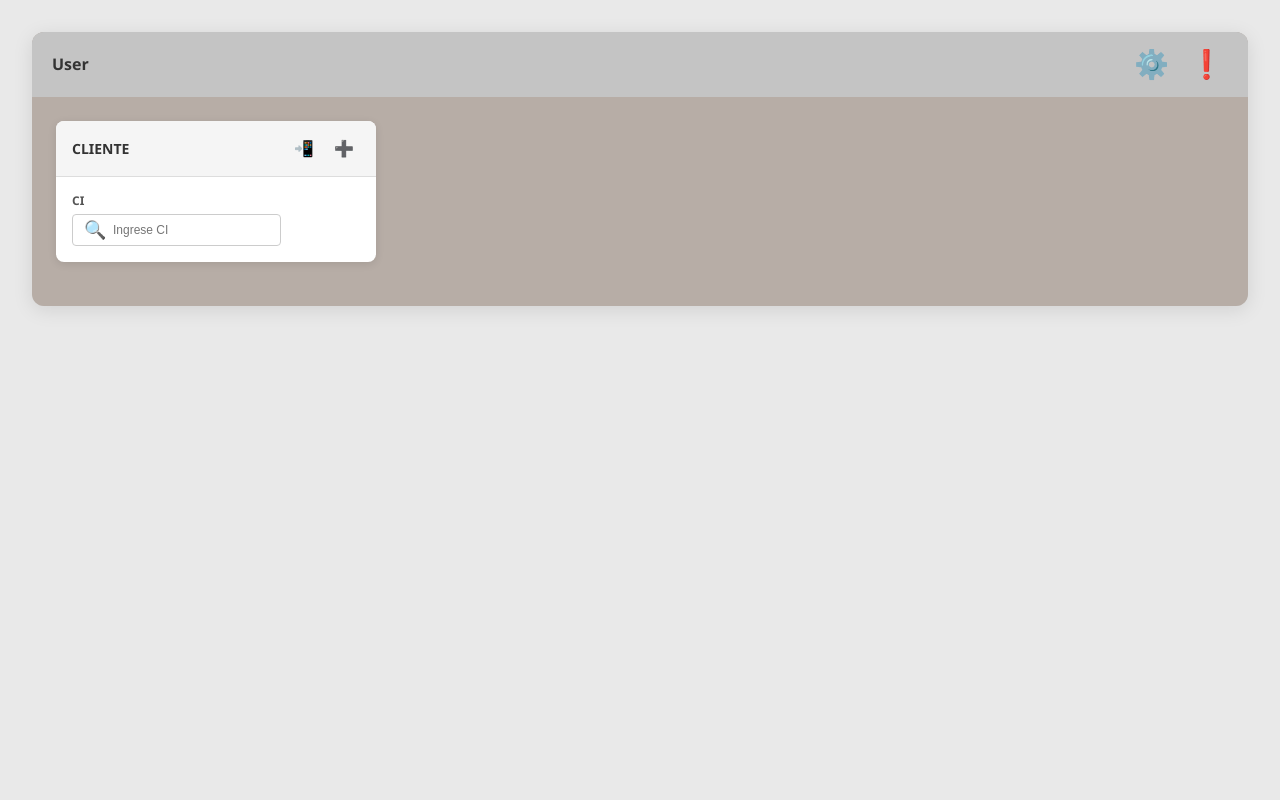
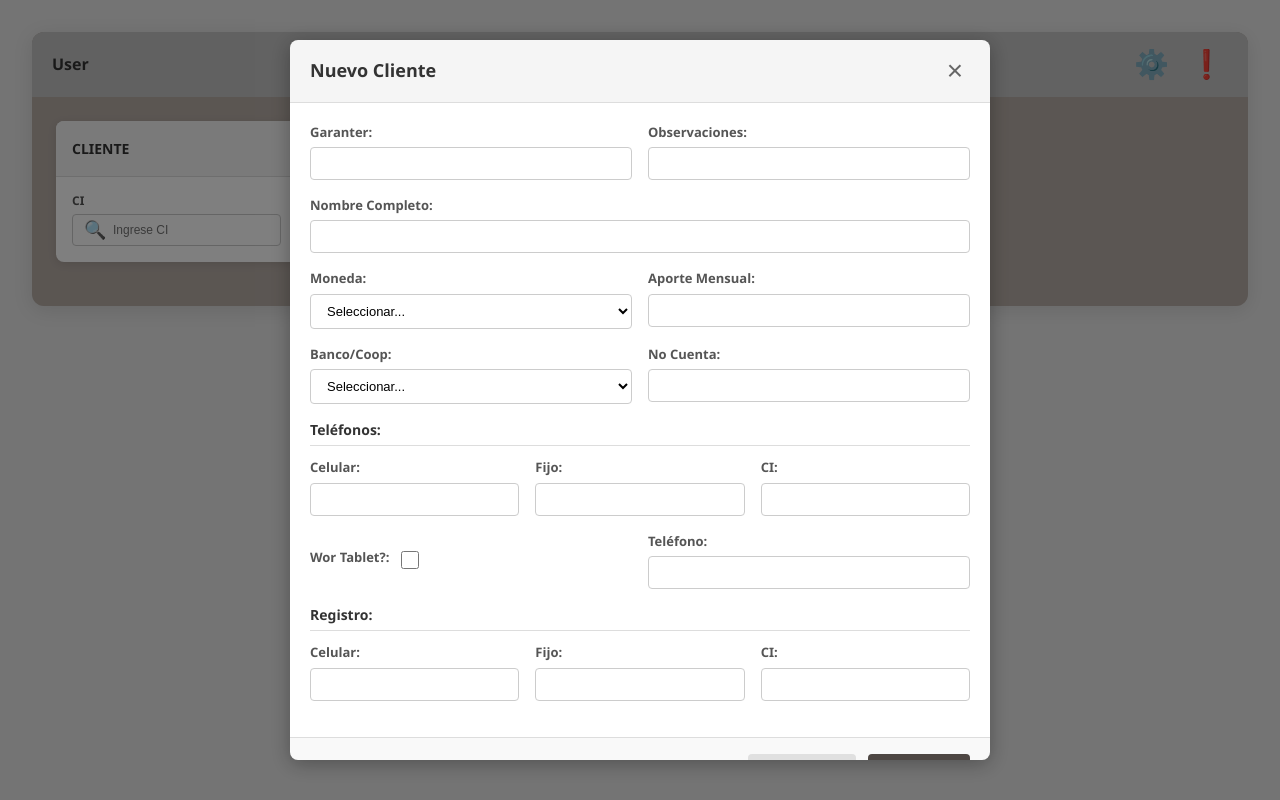
Before and after one commit to CRUXsur/usuario, a website built with Vite: page index.html in a window 1280 px wide. Both pictures are taken after a click on the button "Agregar nuevo cliente". Built offline with nearby package versions, Linux system fonts and the light colour scheme.

Commit message:
nuevo cliente UI

```diff
--- a/src/main.ts
+++ b/src/main.ts
@@ -1,5 +1,6 @@
 import './style.css'
 import { renderDashboard } from './dashboard.ts'
+import { inicializarModalNuevoCliente } from './nuevocliente.ts'
 
 
 
@@ -7,4 +8,5 @@ import { renderDashboard } from './dashboard.ts'
 // Inicializar el dashboard cuando el DOM esté listo
 document.addEventListener('DOMContentLoaded', () => {
   renderDashboard();
+  inicializarModalNuevoCliente();
 });
--- /dev/null
+++ b/src/nuevocliente.ts
@@ -0,0 +1,196 @@
+// Función para crear el HTML del modal de nuevo cliente
+export function createNuevoClienteModal(): string {
+    return `
+        <div id="modal-nuevo-cliente" class="modal-overlay">
+            <div class="modal-content">
+                <div class="modal-header">
+                    <h2>Nuevo Cliente</h2>
+                    <button class="close-modal" id="close-modal-btn">&times;</button>
+                </div>
+                <div class="modal-body">
+                    <form id="form-nuevo-cliente">
+                        <div class="form-row">
+                            <div class="form-group">
+                                <label for="garanter">Garanter:</label>
+                                <input type="text" id="garanter" name="garanter">
+                            </div>
+                            <div class="form-group">
+                                <label for="observaciones">Observaciones:</label>
+                                <input type="text" id="observaciones" name="observaciones">
+                            </div>
+                        </div>
+
+                        <div class="form-row">
+                            <div class="form-group full-width">
+                                <label for="nombre-completo">Nombre Completo:</label>
+                                <input type="text" id="nombre-completo" name="nombre-completo">
+                            </div>
+                        </div>
+
+                        <div class="form-row">
+                            <div class="form-group">
+                                <label for="moneda">Moneda:</label>
+                                <select id="moneda" name="moneda">
+                                    <option value="">Seleccionar...</option>
+                                    <option value="USD">USD</option>
+                                    <option value="BS">BS</option>
+                                </select>
+                            </div>
+                            <div class="form-group">
+                                <label for="aporte-mensual">Aporte Mensual:</label>
+                                <input type="text" id="aporte-mensual" name="aporte-mensual">
+                            </div>
+                        </div>
+
+                        <div class="form-row">
+                            <div class="form-group">
+                                <label for="banco-coop">Banco/Coop:</label>
+                                <select id="banco-coop" name="banco-coop">
+                                    <option value="">Seleccionar...</option>
+                                    <option value="banco1">Banco 1</option>
+                                    <option value="banco2">Banco 2</option>
+                                </select>
+                            </div>
+                            <div class="form-group">
+                                <label for="no-cuenta">No Cuenta:</label>
+                                <input type="text" id="no-cuenta" name="no-cuenta">
+                            </div>
+                        </div>
+
+                        <div class="form-section">
+                            <h3>Teléfonos:</h3>
+                            <div class="form-row">
+                                <div class="form-group-small">
+                                    <label for="tel-celular">Celular:</label>
+                                    <input type="text" id="tel-celular" name="tel-celular">
+                                </div>
+                                <div class="form-group-small">
+                                    <label for="tel-fijo">Fijo:</label>
+                                    <input type="text" id="tel-fijo" name="tel-fijo">
+                                </div>
+                                <div class="form-group-small">
+                                    <label for="tel-ci">CI:</label>
+                                    <input type="text" id="tel-ci" name="tel-ci">
+                                </div>
+                            </div>
+                        </div>
+
+                        <div class="form-row">
+                            <div class="form-group checkbox-group">
+                                <label for="wor-tablet">Wor Tablet?:</label>
+                                <input type="checkbox" id="wor-tablet" name="wor-tablet">
+                            </div>
+                            <div class="form-group">
+                                <label for="telefono">Teléfono:</label>
+                                <input type="text" id="telefono" name="telefono">
+                            </div>
+                        </div>
+
+                        <div class="form-section">
+                            <h3>Registro:</h3>
+                            <div class="form-row">
+                                <div class="form-group-small">
+                                    <label for="reg-celular">Celular:</label>
+                                    <input type="text" id="reg-celular" name="reg-celular">
+                                </div>
+                                <div class="form-group-small">
+                                    <label for="reg-fijo">Fijo:</label>
+                                    <input type="text" id="reg-fijo" name="reg-fijo">
+                                </div>
+                                <div class="form-group-small">
+                                    <label for="reg-ci">CI:</label>
+                                    <input type="text" id="reg-ci" name="reg-ci">
+                                </div>
+                            </div>
+                        </div>
+                    </form>
+                </div>
+                <div class="modal-footer">
+                    <button type="button" class="btn-cancelar" id="btn-cancelar">Cancelar</button>
+                    <button type="button" class="btn-guardar" id="btn-guardar">Guardar</button>
+                </div>
+            </div>
+        </div>
+    `;
+}
+
+// Función para mostrar el modal
+export function mostrarModalNuevoCliente(): void {
+    const modal = document.getElementById('modal-nuevo-cliente');
+    if (modal) {
+        modal.style.display = 'flex';
+    }
+}
+
+// Función para cerrar el modal
+export function cerrarModalNuevoCliente(): void {
+    const modal = document.getElementById('modal-nuevo-cliente');
+    if (modal) {
+        modal.style.display = 'none';
+        // Limpiar formulario
+        const form = document.getElementById('form-nuevo-cliente') as HTMLFormElement;
+        if (form) {
+            form.reset();
+        }
+    }
+}
+
+// Función para configurar los event listeners del modal
+export function configurarEventListenersModal(): void {
+    // Botón de cerrar (X)
+    const closeBtn = document.getElementById('close-modal-btn');
+    if (closeBtn) {
+        closeBtn.addEventListener('click', cerrarModalNuevoCliente);
+    }
+
+    // Botón cancelar
+    const cancelBtn = document.getElementById('btn-cancelar');
+    if (cancelBtn) {
+        cancelBtn.addEventListener('click', cerrarModalNuevoCliente);
+    }
+
+    // Botón guardar
+    const guardarBtn = document.getElementById('btn-guardar');
+    if (guardarBtn) {
+        guardarBtn.addEventListener('click', () => {
+            const form = document.getElementById('form-nuevo-cliente') as HTMLFormElement;
+            if (form) {
+                // Aquí puedes agregar la lógica para guardar los datos
+                const formData = new FormData(form);
+                const data = Object.fromEntries(formData.entries());
+                console.log('Datos del cliente:', data);
+
+                // Cerrar modal después de guardar
+                cerrarModalNuevoCliente();
+            }
+        });
+    }
+
+    // Cerrar modal al hacer click fuera de él
+    const modalOverlay = document.getElementById('modal-nuevo-cliente');
+    if (modalOverlay) {
+        modalOverlay.addEventListener('click', (e) => {
+            if (e.target === modalOverlay) {
+                cerrarModalNuevoCliente();
+            }
+        });
+    }
+}
+
+// Función para inicializar el modal en el dashboard
+export function inicializarModalNuevoCliente(): void {
+    // Agregar el HTML del modal al body
+    const appElement = document.querySelector<HTMLDivElement>('#app');
+    if (appElement) {
+        appElement.insertAdjacentHTML('beforeend', createNuevoClienteModal());
+    }
+
+    // Configurar event listeners
+    configurarEventListenersModal();
+
+    // Agregar event listener al botón de "Agregar nuevo cliente"
+    const agregarClienteBtn = document.querySelector('.cliente-card .card-icons button:nth-child(2)');
+    if (agregarClienteBtn) {
+        agregarClienteBtn.addEventListener('click', mostrarModalNuevoCliente);
+    }
+}
--- a/src/style.css
+++ b/src/style.css
@@ -296,6 +296,192 @@ body {
 
 
 
+/* ------------------------------------------- Nuevo Cliente Layout ------------------------------------------- */
+
+/* ----------------------------- Modal Nuevo Cliente ----------------------------- */
+.modal-overlay {
+  display: none;
+  position: fixed;
+  top: 0;
+  left: 0;
+  width: 100%;
+  height: 100%;
+  background-color: rgba(0, 0, 0, 0.5);
+  z-index: 1000;
+  justify-content: center;
+  align-items: center;
+}
+
+.modal-content {
+  background-color: #fff;
+  border-radius: 8px;
+  box-shadow: 0 4px 20px rgba(0, 0, 0, 0.3);
+  width: 90%;
+  max-width: 700px;
+  max-height: 90vh;
+  overflow-y: auto;
+}
+
+.modal-header {
+  background-color: #f5f5f5;
+  padding: 16px 20px;
+  border-bottom: 1px solid #ddd;
+  display: flex;
+  justify-content: space-between;
+  align-items: center;
+}
+
+.modal-header h2 {
+  margin: 0;
+  font-size: 18px;
+  font-weight: bold;
+  color: #333;
+}
+
+.close-modal {
+  background: none;
+  border: none;
+  font-size: 28px;
+  cursor: pointer;
+  color: #666;
+  padding: 0;
+  width: 30px;
+  height: 30px;
+  display: flex;
+  align-items: center;
+  justify-content: center;
+  border-radius: 4px;
+  transition: all 300ms;
+}
+
+.close-modal:hover {
+  background-color: #e0e0e0;
+  color: #333;
+}
+
+.modal-body {
+  padding: 20px;
+}
+
+.form-row {
+  display: flex;
+  gap: 16px;
+  margin-bottom: 16px;
+}
+
+.form-group {
+  flex: 1;
+  display: flex;
+  flex-direction: column;
+}
+
+.form-group.full-width {
+  width: 100%;
+}
+
+.form-group-small {
+  flex: 1;
+  display: flex;
+  flex-direction: column;
+}
+
+.form-group label,
+.form-group-small label {
+  font-size: 13px;
+  font-weight: bold;
+  color: #555;
+  margin-bottom: 6px;
+}
+
+.form-group input,
+.form-group select,
+.form-group-small input {
+  padding: 8px 12px;
+  border: 1px solid #ccc;
+  border-radius: 4px;
+  font-size: 13px;
+  background-color: #fff;
+}
+
+.form-group input:focus,
+.form-group select:focus,
+.form-group-small input:focus {
+  outline: none;
+  border-color: #4e4743;
+}
+
+.checkbox-group {
+  flex-direction: row;
+  align-items: center;
+  gap: 8px;
+}
+
+.checkbox-group input[type="checkbox"] {
+  width: 18px;
+  height: 18px;
+  cursor: pointer;
+}
+
+.form-section {
+  margin-bottom: 16px;
+}
+
+.form-section h3 {
+  font-size: 14px;
+  font-weight: bold;
+  color: #333;
+  margin: 0 0 12px 0;
+  padding-bottom: 6px;
+  border-bottom: 1px solid #ddd;
+}
+
+.modal-footer {
+  padding: 16px 20px;
+  border-top: 1px solid #ddd;
+  display: flex;
+  justify-content: flex-end;
+  gap: 12px;
+  background-color: #f9f9f9;
+}
+
+.btn-cancelar,
+.btn-guardar {
+  padding: 10px 24px;
+  border: none;
+  border-radius: 4px;
+  font-size: 14px;
+  font-weight: 600;
+  cursor: pointer;
+  transition: all 300ms;
+}
+
+.btn-cancelar {
+  background-color: #e0e0e0;
+  color: #333;
+}
+
+.btn-cancelar:hover {
+  background-color: #d0d0d0;
+}
+
+.btn-cancelar:active {
+  transform: scale(0.95);
+}
+
+.btn-guardar {
+  background-color: #4e4743;
+  color: #fff;
+}
+
+.btn-guardar:hover {
+  background-color: #3a3632;
+}
+
+.btn-guardar:active {
+  transform: scale(0.95);
+}
+
+
 
 
 
```
